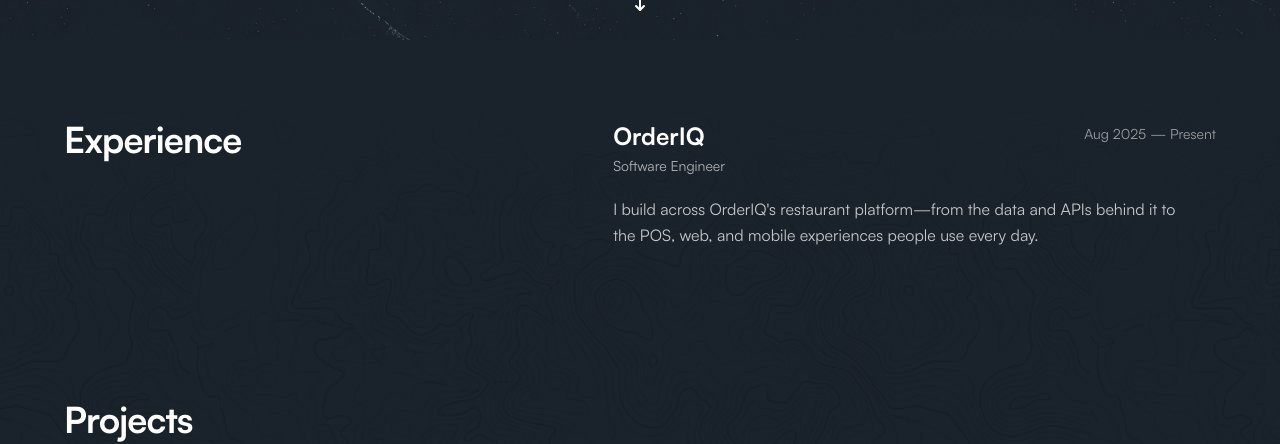
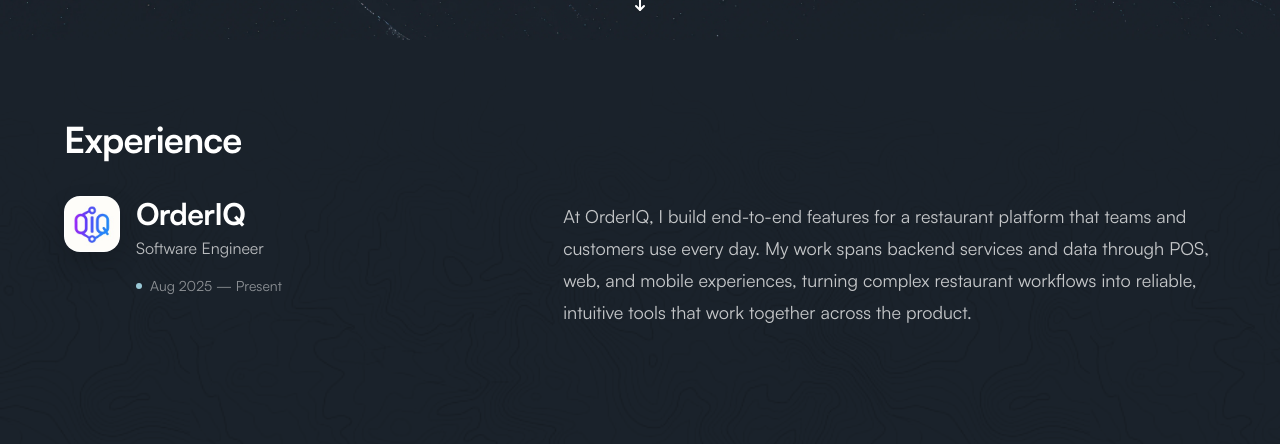
Before and after one commit to MitchBrenner/2025-portfolio, a Next.js app: page / in a window 1280 px wide. Shown: the part 760-1204 px from the top of the page. Built offline with nearby package versions, Linux system fonts and the light colour scheme.

Commit message:
feat(experience): update experience section

```diff
--- a/src/components/About.tsx
+++ b/src/components/About.tsx
@@ -11,7 +11,7 @@
       <section
         id="projects"
         aria-labelledby="projects-heading"
-        className="relative px-6 pb-10 pt-14 text-white sm:px-10 sm:pb-12 sm:pt-[4.5rem] lg:px-16"
+        className="relative px-6 pb-14 pt-14 text-white sm:px-10 sm:pb-16 sm:pt-16 lg:px-16"
       >
         <div>
           <h2
@@ -28,7 +28,7 @@
       <section
         id="skills"
         aria-labelledby="skills-heading"
-        className="relative px-6 pb-12 pt-10 text-white sm:px-10 sm:pb-16 sm:pt-12 lg:px-16"
+        className="relative px-6 pb-14 pt-14 text-white sm:px-10 sm:pb-16 sm:pt-16 lg:px-16"
       >
         <h2
           id="skills-heading"
@@ -37,7 +37,7 @@
           Tech stack
         </h2>
 
-        <div className="relative mx-auto max-w-[1320px] overflow-hidden [mask-image:linear-gradient(to_right,transparent,black_8%,black_92%,transparent)]">
+        <div className="relative mx-auto max-w-6xl overflow-hidden [mask-image:linear-gradient(to_right,transparent,black_8%,black_92%,transparent)]">
           <Marquee pauseOnHover className="[--duration:60s] [--gap:1.25rem] p-1">
             {techStack.slice(0, midpoint).map((tech) => (
               <Tech key={tech.name} {...tech} />
--- a/src/components/Experience.tsx
+++ b/src/components/Experience.tsx
@@ -1,11 +1,13 @@
+import Image from "next/image";
+
 function Experience() {
   return (
     <section
       id="experience"
       aria-labelledby="experience-heading"
-      className="relative z-10 px-6 pb-16 pt-16 text-white sm:px-10 sm:pb-20 sm:pt-20 lg:px-16"
+      className="relative z-10 px-6 pb-14 pt-16 text-white sm:px-10 sm:pb-16 sm:pt-20 lg:px-16"
     >
-      <div className="mx-auto grid w-full max-w-6xl gap-8 md:grid-cols-[minmax(0,0.9fr)_minmax(0,1.1fr)] md:gap-14">
+      <div className="mx-auto w-full max-w-6xl">
         <h2
           id="experience-heading"
           className="font-satoshi text-3xl font-bold tracking-tight sm:text-4xl"
@@ -13,25 +15,41 @@
           Experience
         </h2>
 
-        <div>
-          <div className="flex flex-col gap-3 sm:flex-row sm:items-start sm:justify-between sm:gap-6">
+        <article className="mt-8 grid gap-7 sm:mt-9 md:grid-cols-[minmax(0,0.8fr)_minmax(0,1.2fr)] md:gap-16">
+          <div className="flex items-start gap-4">
+            <div className="relative h-14 w-14 shrink-0 overflow-hidden rounded-2xl border border-white/15 bg-white shadow-[0_10px_25px_rgba(0,0,0,0.15)]">
+              <Image
+                src="/images/orderiq-logo.png"
+                alt="OrderIQ logo"
+                fill
+                sizes="56px"
+                className="scale-[1.35] object-cover"
+              />
+            </div>
             <div>
-              <h3 className="font-satoshi text-2xl font-bold">OrderIQ</h3>
-              <p className="font-satoshi mt-1 text-sm text-white/65">
+              <h3 className="font-satoshi text-3xl font-bold tracking-tight">
+                OrderIQ
+              </h3>
+              <p className="font-satoshi mt-1 text-base text-white/70">
                 Software Engineer
               </p>
+              <p className="font-satoshi mt-4 flex items-center gap-2 text-sm text-white/50">
+                <span aria-hidden="true" className="h-1.5 w-1.5 rounded-full bg-[#9ac8d6]" />
+                Aug 2025 — Present
+              </p>
             </div>
-            <p className="font-satoshi text-sm text-white/55 sm:pt-1 sm:text-right">
-              Aug 2025 — Present
+          </div>
+
+          <div className="md:pt-1">
+            <p className="font-satoshi max-w-2xl text-base leading-relaxed text-white/75 sm:text-lg sm:leading-8">
+              At OrderIQ, I build end-to-end features for a restaurant platform
+              that teams and customers use every day. My work spans backend
+              services and data through POS, web, and mobile experiences,
+              turning complex restaurant workflows into reliable, intuitive
+              tools that work together across the product.
             </p>
           </div>
-
-          <p className="font-satoshi mt-5 max-w-xl text-base leading-relaxed text-white/75">
-            I build across OrderIQ&apos;s restaurant platform—from the data and
-            APIs behind it to the POS, web, and mobile experiences people use
-            every day.
-          </p>
-        </div>
+        </article>
       </div>
     </section>
   );
```
Also changed, not shown: public/images/orderiq-logo.png (added).
